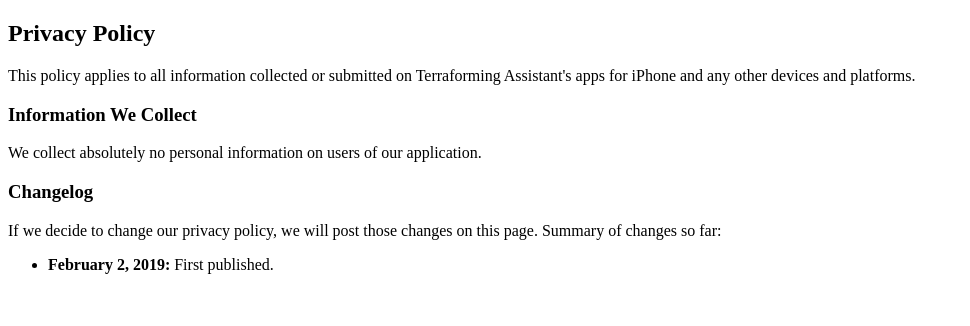
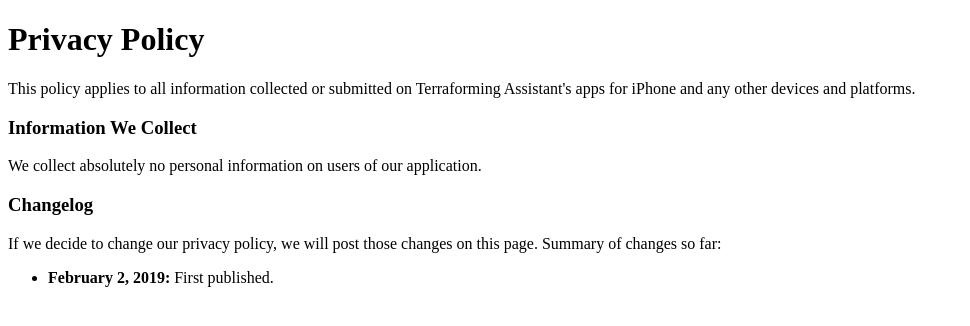
Before and after one commit to tmassistant/tmassistant.github.io, a plain HTML site: page index.html in a window 1280 px wide. Shown: the whole page, without its empty margins (0-970 px from the left). Drawn offline with Linux system fonts and the light colour scheme.

Commit message:
Update index.html

```diff
--- a/index.html
+++ b/index.html
@@ -1,6 +1,6 @@
 <!DOCTYPE html>
 <html>
-  <h2>Privacy Policy</h2>
+  <h1>Privacy Policy</h1>
   <p>This policy applies to all information collected or submitted on Terraforming Assistant's apps for iPhone and any other devices and platforms.</p>
   <h3>Information We Collect</h3>
   <p>We collect absolutely no personal information on users of our application.</p>
```
